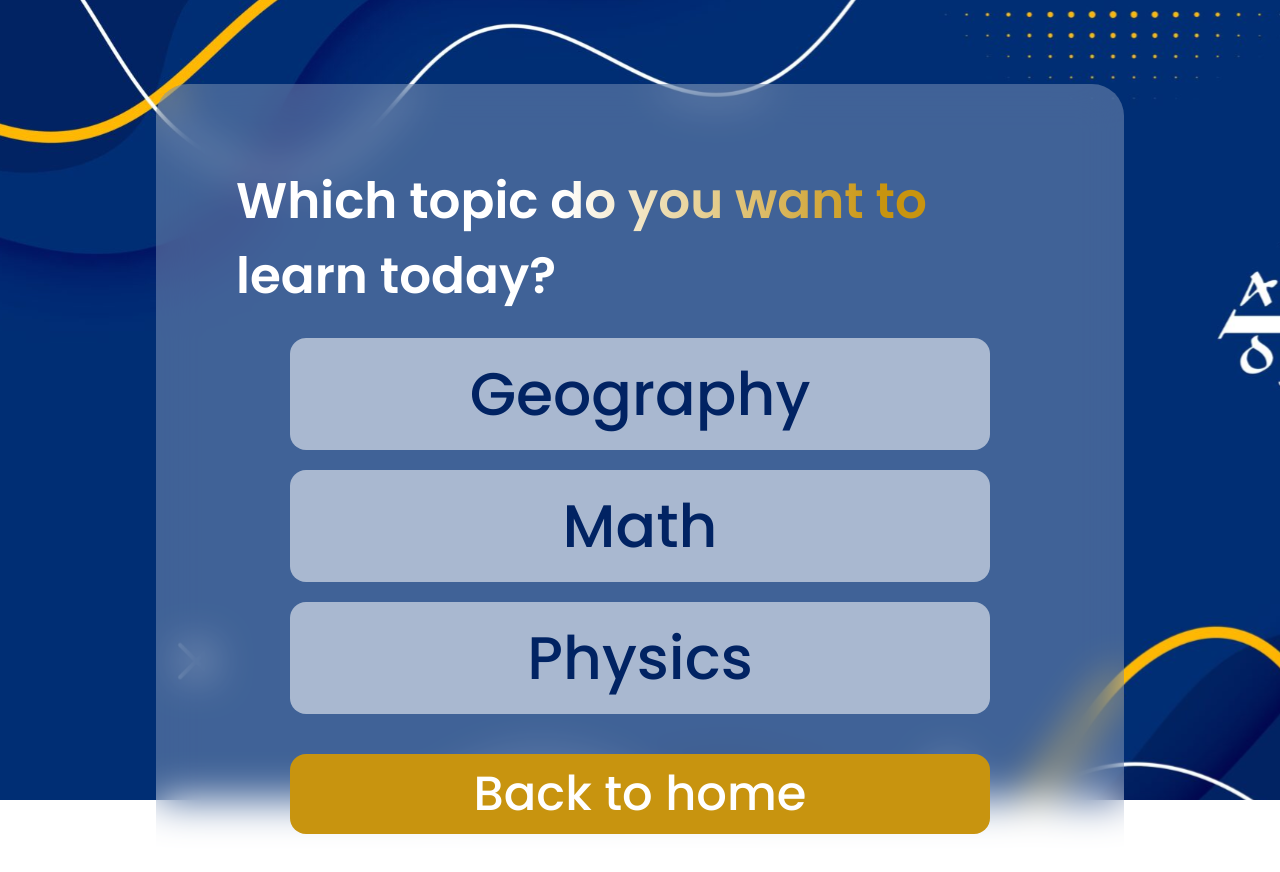
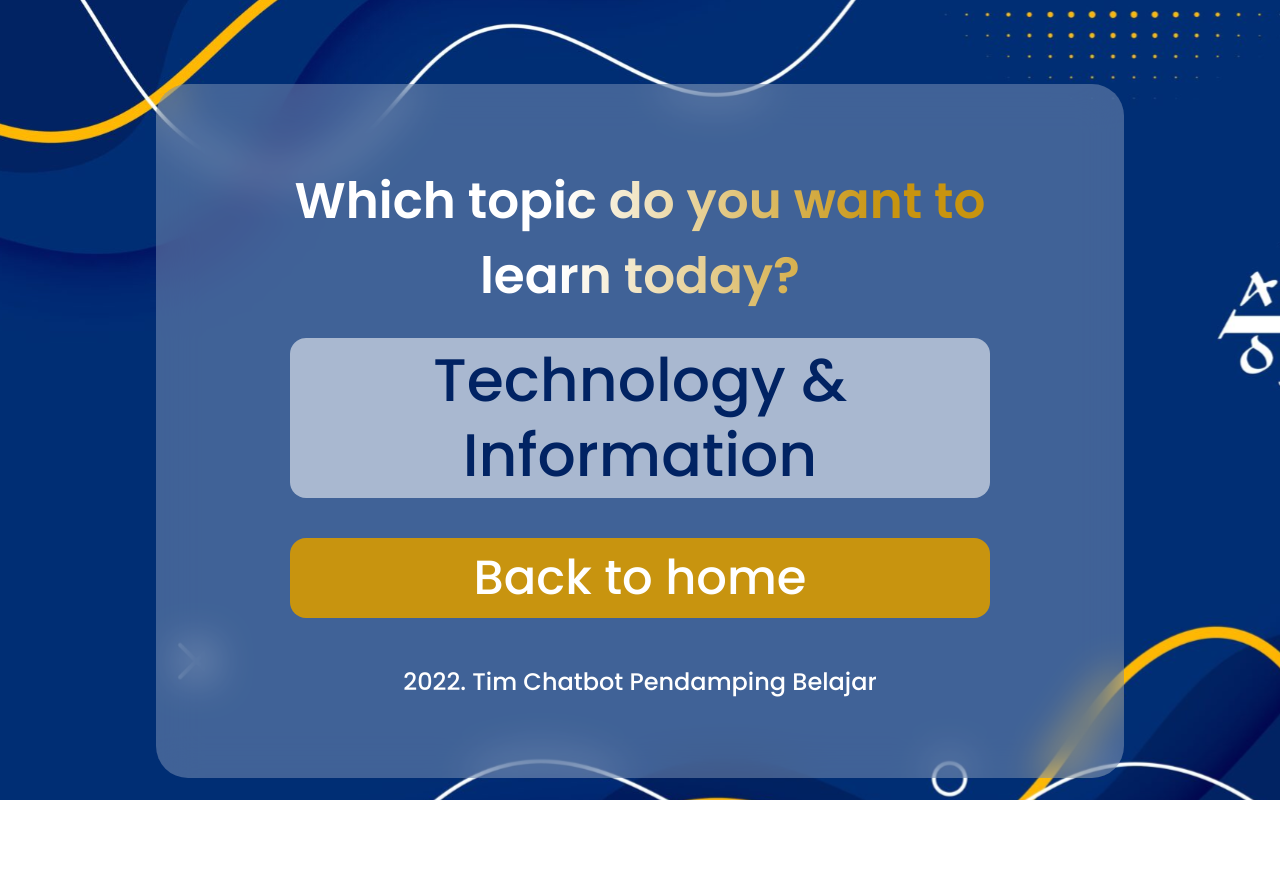
Before and after one commit to naufalHaidar12342/nextjs-rasa-chatbot, a Next.js app: page /choose-topic in a window 1280 px wide. Shown: the top 872 px of the page. After the commit the page ends 800 px from the top, so only its background shows below. Built offline with nearby package versions, Linux system fonts and the light colour scheme.

Commit message:
adding overflow hidden, change number of topic to 1, centered title of choose topic, add font weight to footer

```diff
--- a/components/Footer.jsx
+++ b/components/Footer.jsx
@@ -1,7 +1,7 @@
 export default function Footer() {
 	return (
-		<div className="text-2xl pt-12 bottom-0">
+		<footer className="text-2xl pt-12 bottom-0 font-medium">
 			<h4>2022. Tim Chatbot Pendamping Belajar</h4>
-		</div>
+		</footer>
 	);
 }
--- a/components/Layout.jsx
+++ b/components/Layout.jsx
@@ -11,7 +11,7 @@ export default function Layout({ children, title = "" }) {
 				<meta charSet="utf-8" />
 				<meta name="viewport" content="initial-scale=1.0, width=device-width" />
 			</Head>
-			<main className="relative px-[156px] py-[84px] max-h-screen h-screen ">
+			<main className="relative px-[156px] py-[84px] max-h-screen h-screen overflow-hidden">
 				<BlurLayer>
 					{children}
 					<motion.div
--- a/components/Modal.jsx
+++ b/components/Modal.jsx
@@ -1,4 +1,4 @@
-export default function Modal() {
+export default function Modal({ children }) {
 	return (
 		<div>
 			{/* The button to open modal */}
--- a/data/list-of-topics.json
+++ b/data/list-of-topics.json
@@ -1,14 +1,6 @@
 [
 	{
-		"topicName": "Geography",
+		"topicName": "Technology & Information",
 		"path": "/topic-geography"
-	},
-	{
-		"topicName": "Math",
-		"path": "/topic-math"
-	},
-	{
-		"topicName": "Physics",
-		"path": "/topic-physics"
 	}
 ]
--- a/pages/choose-topic.jsx
+++ b/pages/choose-topic.jsx
@@ -20,7 +20,7 @@ export default function ChooseTopic() {
 				transition={{ duration: 0.8, delay: 0.5, ease: [0, 0.71, 0.2, 1.01] }}
 			>
 				<h2
-					className="text-[50px] font-medium linear-gradient-text"
+					className="text-[50px] font-medium linear-gradient-text text-center"
 					style={{ fontWeight: 600 }}
 				>
 					Which topic do you want to learn today?
@@ -36,13 +36,13 @@ export default function ChooseTopic() {
 								<Link
 									href={`${topics.path}`}
 									key={index}
-									className="rounded-2xl w-[700px] h-28 p-5 flex justify-center items-center"
+									className="rounded-2xl w-[700px] h-40 p-5 flex justify-center items-center"
 									style={{
 										background: "rgba(255, 255, 255, 0.55)",
 									}}
 								>
 									<div
-										className="text-6xl"
+										className="text-6xl text-center leading-tight"
 										style={{
 											WebkitTextFillColor: "#012363",
 											fontWeight: 500,
```
